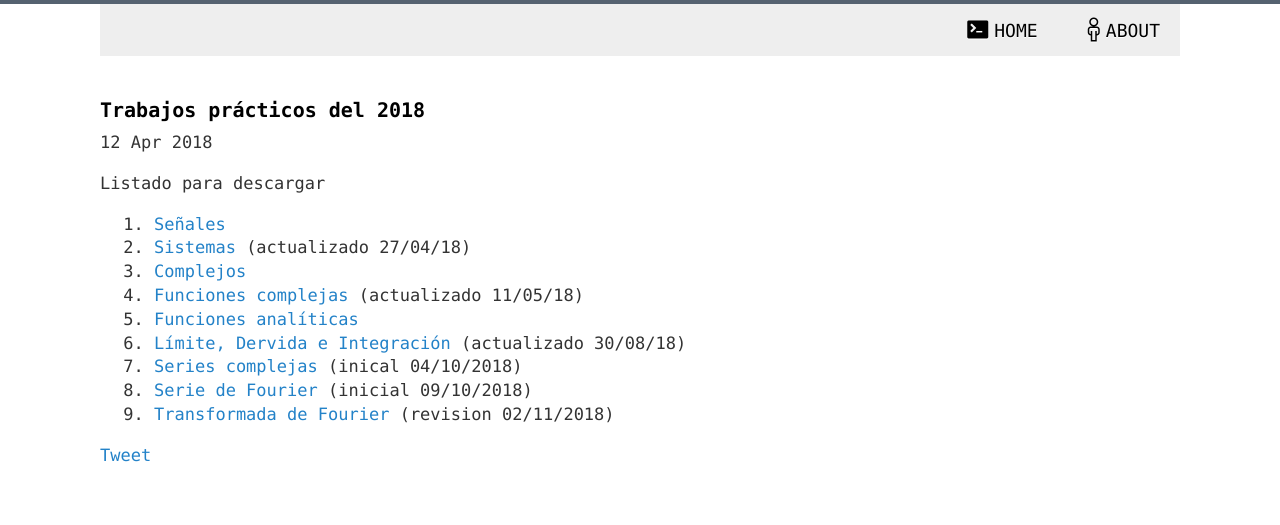
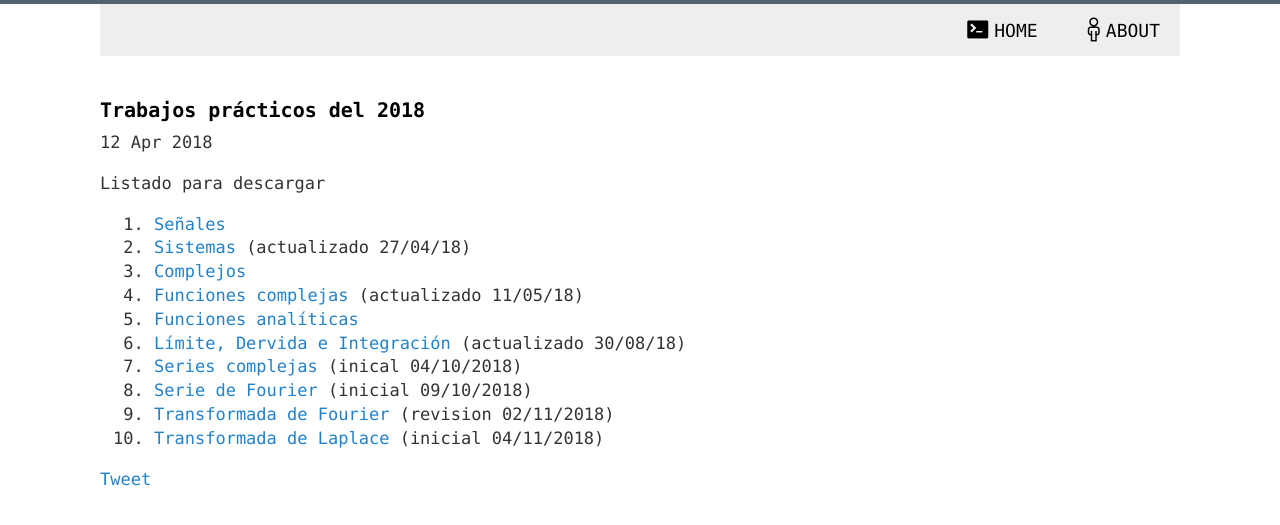
Before and after one commit to 1nv1/UTN-FRN-ASS, a Jekyll site: the page built from _posts/2018-04-12-TPs2018.markdown, in a window 1280 px wide. Shown: the top 525 px of the page. Built offline with Jekyll 4.4.1, drawn with Linux system fonts in a browser that asks for light colours; comment, search, counter and statistics services are not loaded.

Commit message:
TP - 10
Subo el TP 10 sobre transformada de Laplace.

```diff
--- a/_posts/2018-04-12-TPs2018.markdown
+++ b/_posts/2018-04-12-TPs2018.markdown
@@ -18,3 +18,4 @@ Listado para descargar
 7. <a href="https://drive.google.com/open?id=1IP4swlrnRN9cFDWd_nPmm5Rydg6MNWHA" target="_blank">Series complejas</a> (inical 04/10/2018)
 8. <a href="https://drive.google.com/open?id=1jNXzOtMmQOYQjV5uJLUEKIQVljbnp-7a" target="_blank">Serie de Fourier</a> (inicial 09/10/2018)
 9. <a href="https://drive.google.com/open?id=1bPhRZ-ZLODmn-D7aUPa8KqyfePxS1ZZ9" target="_blank">Transformada de Fourier</a> (revision 02/11/2018)
+10. <a href="https://drive.google.com/open?id=1c-qkTjUFFrk5uz_9wJQO5aKuF5OqNKyV" target="_blank">Transformada de Laplace</a> (inicial 04/11/2018)
```
